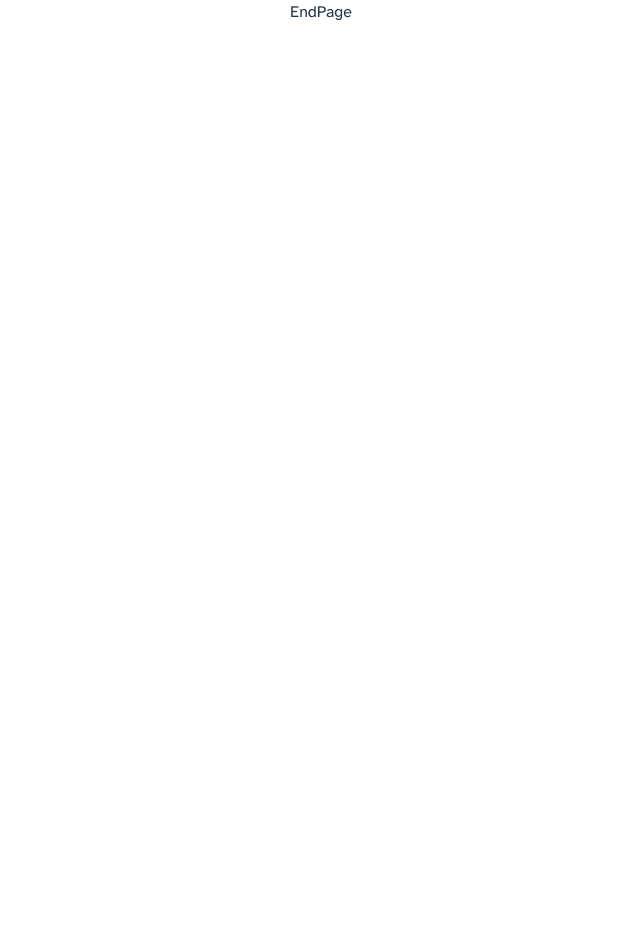
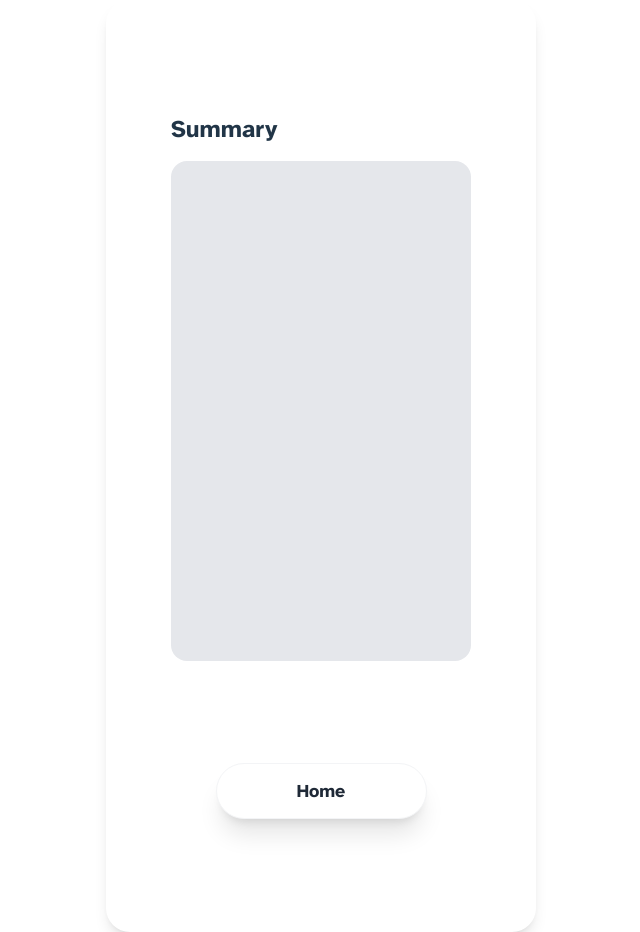
Before and after one commit to VietRocHack/realtors, a React (Vite) app: page /endpage in a window 1280 px wide. Shown: the whole page, without its empty margins (319-959 px from the left). Before the commit the page ends 800 px from the top, so only its background shows below. Built offline with nearby package versions, Linux system fonts and the light colour scheme.

Commit message:
ldh: update EndPage

```diff
--- a/src/pages/EndPage/EndPage.jsx
+++ b/src/pages/EndPage/EndPage.jsx
@@ -1,8 +1,23 @@
 import React from 'react'
+import Button from '../../components/Button/Button'
+import { useNavigate } from 'react-router-dom'
 
 const EndPage = () => {
+  const navigate = useNavigate()
+
   return (
-    <div>EndPage</div>
+    <div className="w-[430px] h-[932px] rounded-3xl shadow-lg overflow-hidden flex flex-col items-center justify-center">
+        {/* Main Content */}
+        <div className="h-[650px] flex flex-col">
+          <h2 className="text-2xl font-bold mb-4">Summary</h2>
+          <div className="w-[300px] h-[500px] bg-gray-200 rounded-2xl"></div>
+        </div>
+
+        {/* Live button */}
+        <Button onClick={() => navigate('/')}>
+            Home
+        </Button>
+    </div>
   )
 }
 
--- a/src/pages/Settings/Settings.jsx
+++ b/src/pages/Settings/Settings.jsx
@@ -10,7 +10,7 @@ const Settings = () => {
   return (
       <div className="w-[430px] h-[932px] rounded-3xl shadow-lg overflow-hidden flex flex-col items-center justify-center">
           {/* Main Content */}
-          <div className="h-[650px] flex flex-col">
+          <div className="h-[650px] flex flex-col mb-4">
             <Information />
             <Camera />
             <Camera />
```
